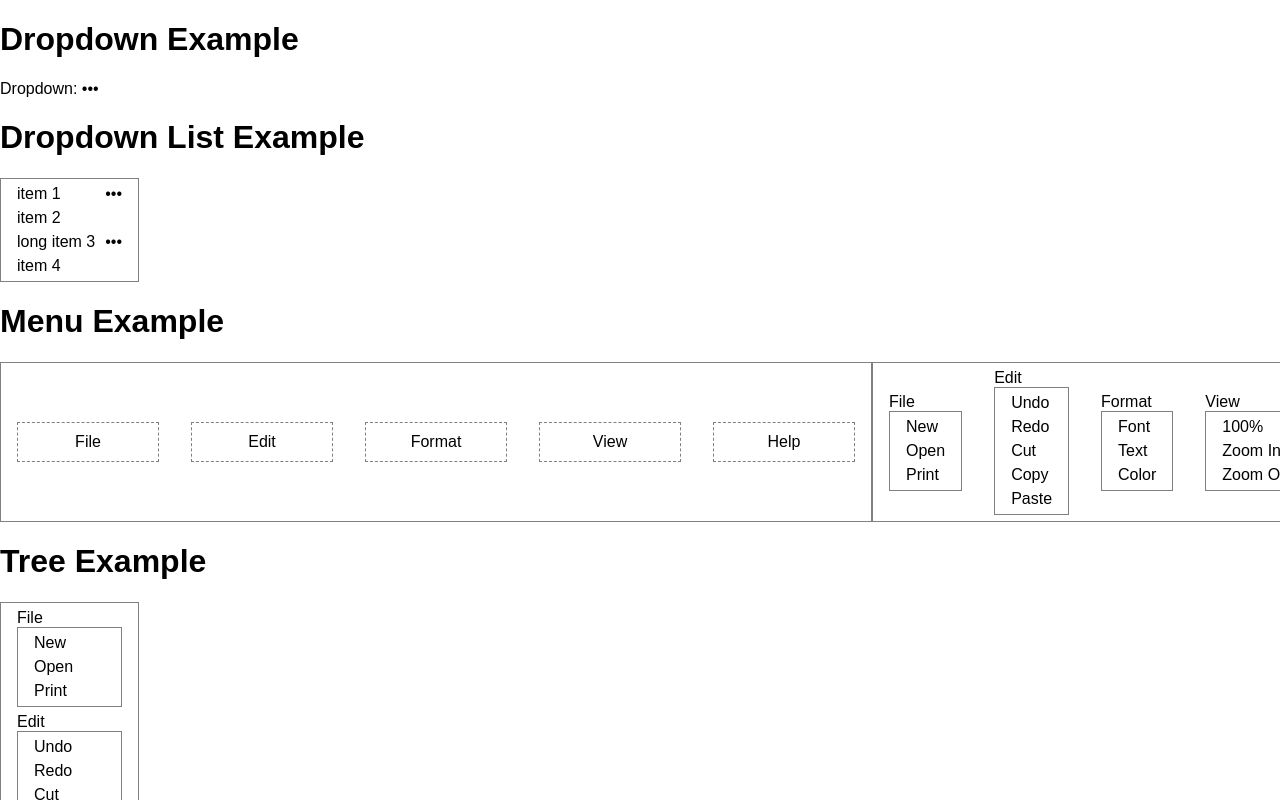
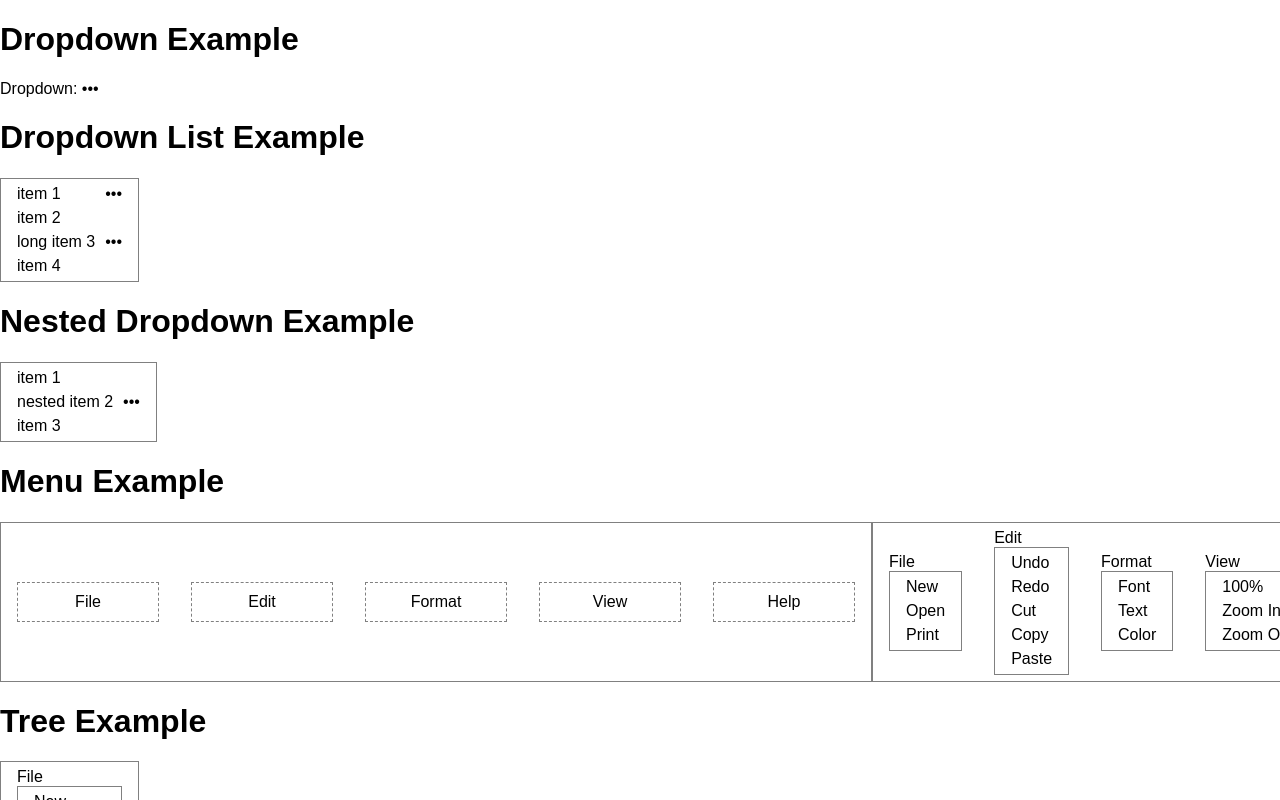
Before and after one commit to stardust-ui/accessibility, a React (Create React App) app in the folder playground/: page / in a window 1280 px wide. Shown: the top 800 px of the page. Built offline with nearby package versions, Linux system fonts and the light colour scheme; the HTML template or start-up script is replaced by a standard one.

Commit message:
Attempt to do nested dropdown

```diff
--- a/playground/src/App.tsx
+++ b/playground/src/App.tsx
@@ -1,6 +1,6 @@
 import * as React from 'react';
 import './App.css';
-import { List, Menu, MenuEx, IListProps, TreeEx, Dropdown, DropdownList } from "./components/components";
+import { List, Menu, MenuEx, IListProps, TreeEx, Dropdown, DropdownList, IDropdownListItemProps } from "./components/components";
 
 class App extends React.Component {
   public render() {
@@ -10,6 +10,12 @@ class App extends React.Component {
     const listItems3 = [{title: 'item 1'}, {title: 'item 2'}]
 
     const dropdownListItems = [{title: 'item 1', dropdownItems: listItems1}, {title: 'item 2'}, {title: 'long item 3', dropdownItems: listItems2}, {title: 'item 4'}]
+
+    const nestedDropdownListItems: IDropdownListItemProps[] = [
+      {title: 'item 1'},
+      {title: 'nested item 2', dropdownItems: dropdownListItems},
+      {title: 'item 3'},
+    ]
 
     const menuItems = [{
       title: 'File',
@@ -102,6 +108,11 @@ class App extends React.Component {
           <DropdownList items={dropdownListItems} direction='vertical' />
         </div>
 
+        <h1>Nested Dropdown Example</h1>
+        <div>
+          <DropdownList items={nestedDropdownListItems} direction='vertical' />
+        </div>
+
         <h1>Menu Example</h1>
         <div>
           <Menu items={menuItems} />
--- a/playground/src/components/components.tsx
+++ b/playground/src/components/components.tsx
@@ -418,7 +418,7 @@ export class Dropdown extends React.Component<IDropdownProps> {
     return (
       <div className="dropdown" ref={this.parentElement} onKeyDown={this.onKeyDown.bind(this)} onBlur={this.onBlur.bind(this)} onFocus={() => console.log('focus')}>
         <span tabIndex={this.props.isNested ? -1 : 0} onClick={this.showAndFocusDropdown.bind(this, null)}>&bull;&bull;&bull;</span>
-        <List direction="vertical" items={this.props.items} />
+        <DropdownList direction="vertical" items={this.props.items} />
       </div>
     )
   }
@@ -431,7 +431,7 @@ export interface IDropdownListProps {
 
 export interface IDropdownListItemProps {
   title: string | any;
-  dropdownItems?: IListItemProps[];
+  dropdownItems?: IDropdownListItemProps[];
   idx?: number;
   isActive?: boolean;
   isFirstItem?: boolean;
```
